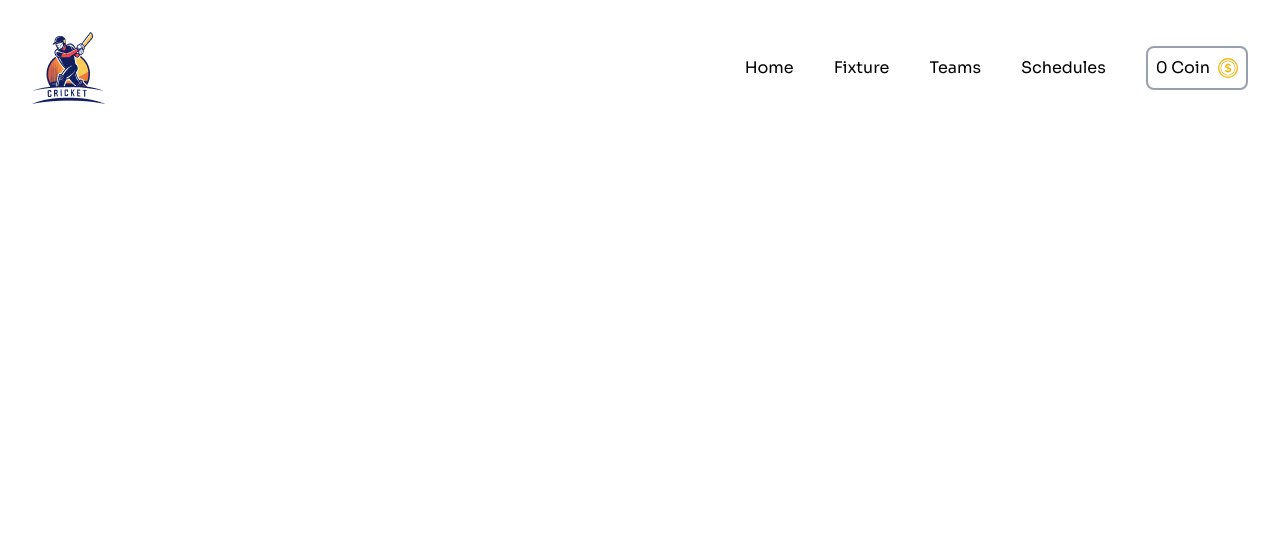
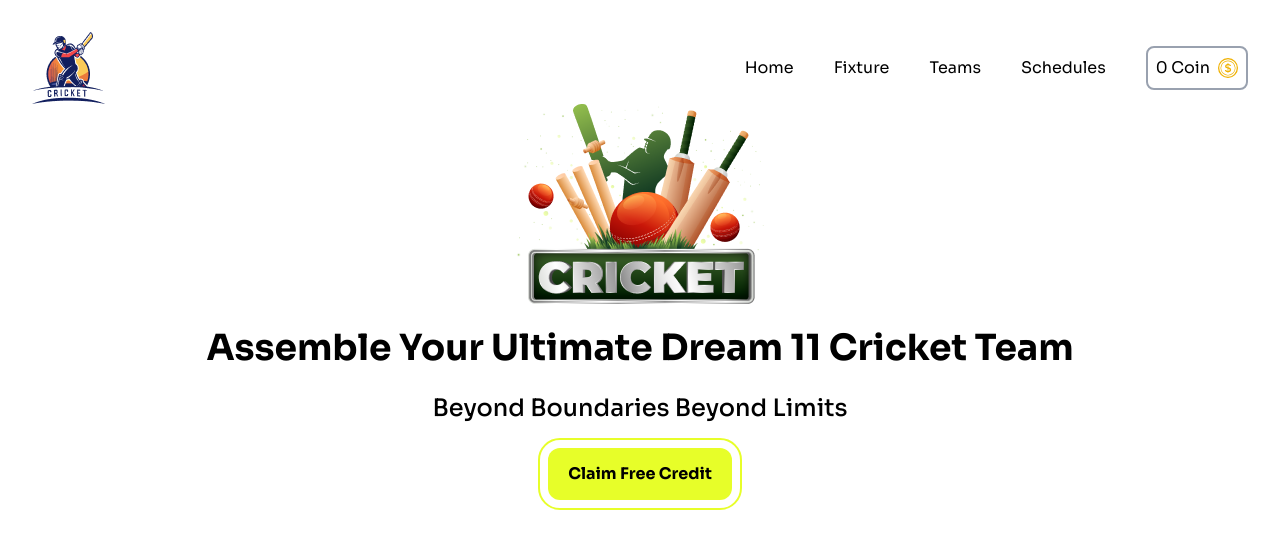
Before and after one commit to shoaibrrian/bpl-dream11, a React (Vite) app: page / in a window 1280 px wide. Shown: the top 548 px of the page. Built offline with nearby package versions, Linux system fonts and the light colour scheme.

Commit message:
work in progress banner

```diff
--- a/src/App.jsx
+++ b/src/App.jsx
@@ -1,4 +1,5 @@
 import './App.css'
+import Banner from './components/banner/banner'
 import Header from './components/header/Header'
 
 function App() {
@@ -7,6 +8,7 @@ function App() {
   return (
     <>
       <Header></Header>
+      <Banner></Banner>
     </>
   )
 }
--- /dev/null
+++ b/src/components/banner/Banner.jsx
@@ -0,0 +1,17 @@
+import bannerMain from '../../assets/banner-main.png'
+
+const Banner = () => {
+    return (
+        <div className='text-center space-y-6'>
+            <img className='mx-auto block' src={bannerMain} alt="" />
+            <h1 className='text-4xl font-bold'>Assemble Your Ultimate Dream 11 Cricket Team</h1>
+            <p className='text-2xl font-medium'>Beyond Boundaries Beyond Limits</p>
+            <button className="text-base font-bold bg-[#E7FE29] px-5 py-3.5 rounded-xl outline-2 outline-[#E7FE29] outline-offset-8 cursor-pointer">Claim Free Credit
+            </button>
+
+
+        </div>
+    );
+};
+
+export default Banner;
--- a/src/components/header/Header.jsx
+++ b/src/components/header/Header.jsx
@@ -1,9 +1,9 @@
 import { BsCoin } from "react-icons/bs";
-import profile from "../../assets/logo.png";
+import logo from "../../assets/logo.png";
 const Header = () => {
     return (
         <div className="flex justify-between items-center">
-            <img src={profile} alt="" />
+            <img src={logo} alt="" />
             <div className="flex items-center gap-10">
                 <ul className="flex gap-10">
                     <li>Home</li>
```
